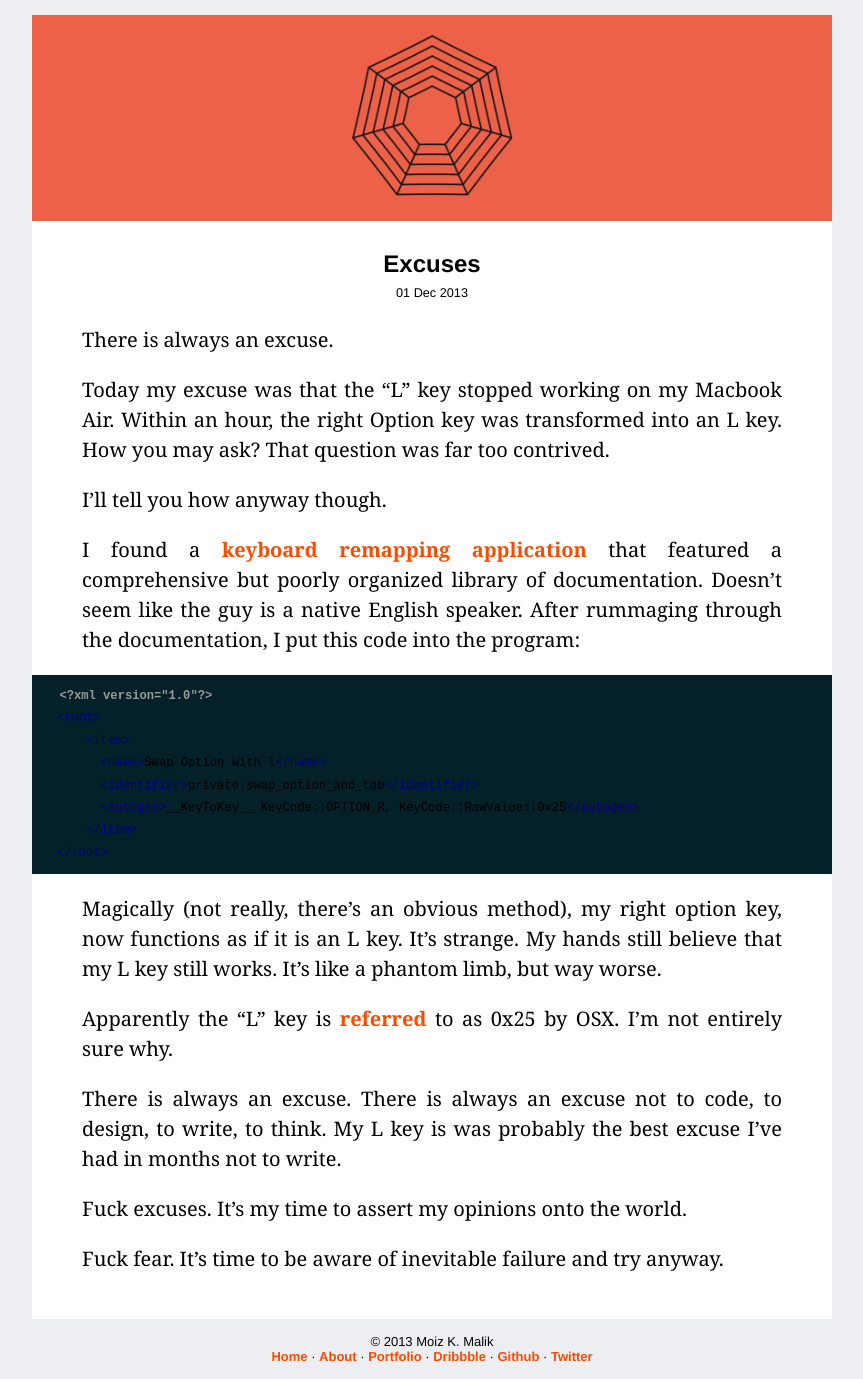
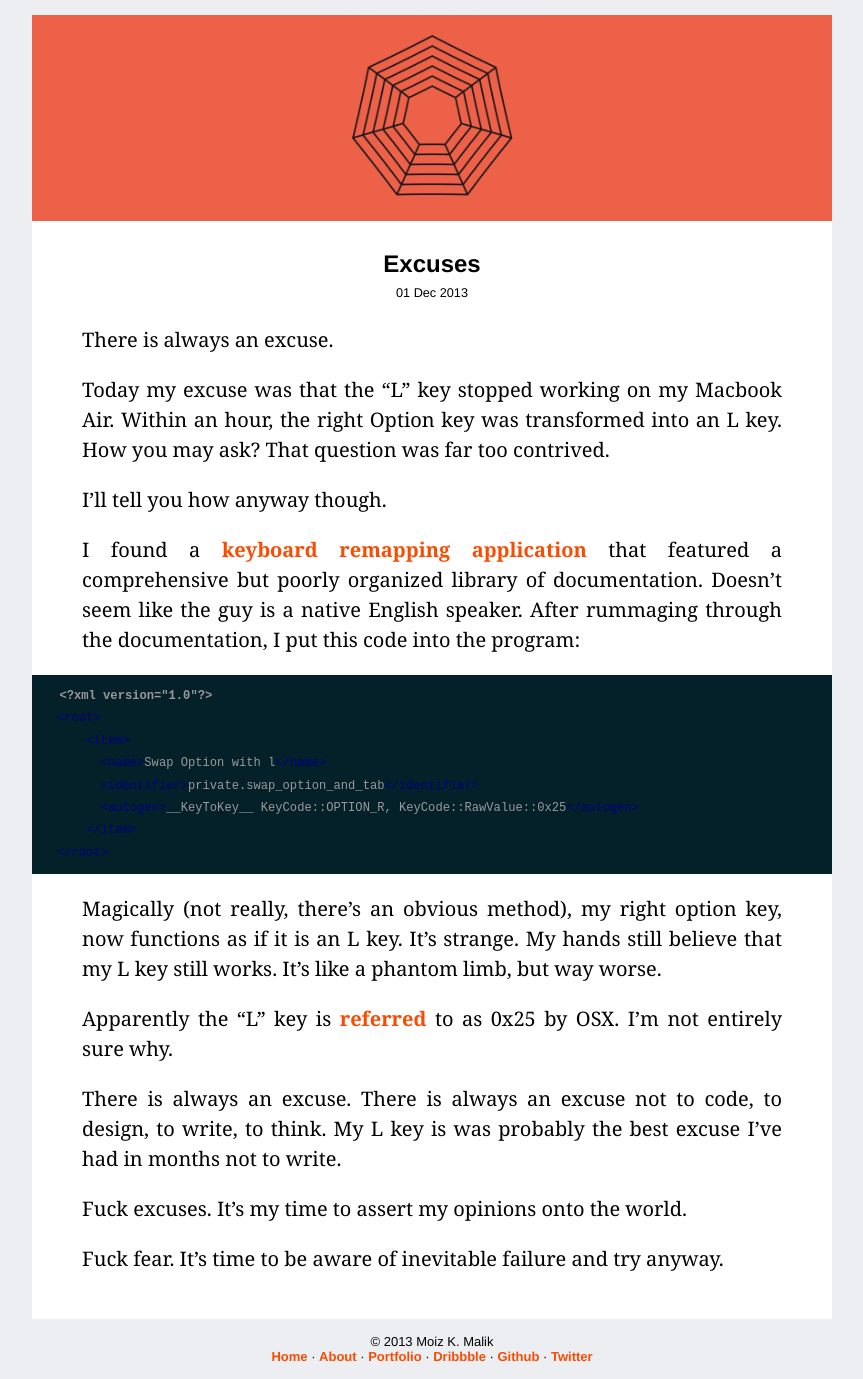
Before and after one commit to moizk/blog, a Jekyll site: the page built from _posts/2013-12-01-excuses.markdown, in a window 1280 px wide. Shown: the whole page, without its empty margins (208-1071 px from the left). Built offline with Jekyll 4.4.1, drawn with Linux system fonts in a browser that asks for light colours; Markdown is read by kramdown in place of the engine named in the settings.

Commit message:
Make Default Syntax Text Color More Readable

```diff
--- a/css/main.css
+++ b/css/main.css
@@ -167,6 +167,7 @@
 
 .post code {
   background-color: #042029;
+  color: #999999;
   padding: 0 .2em;
 }
 
```
